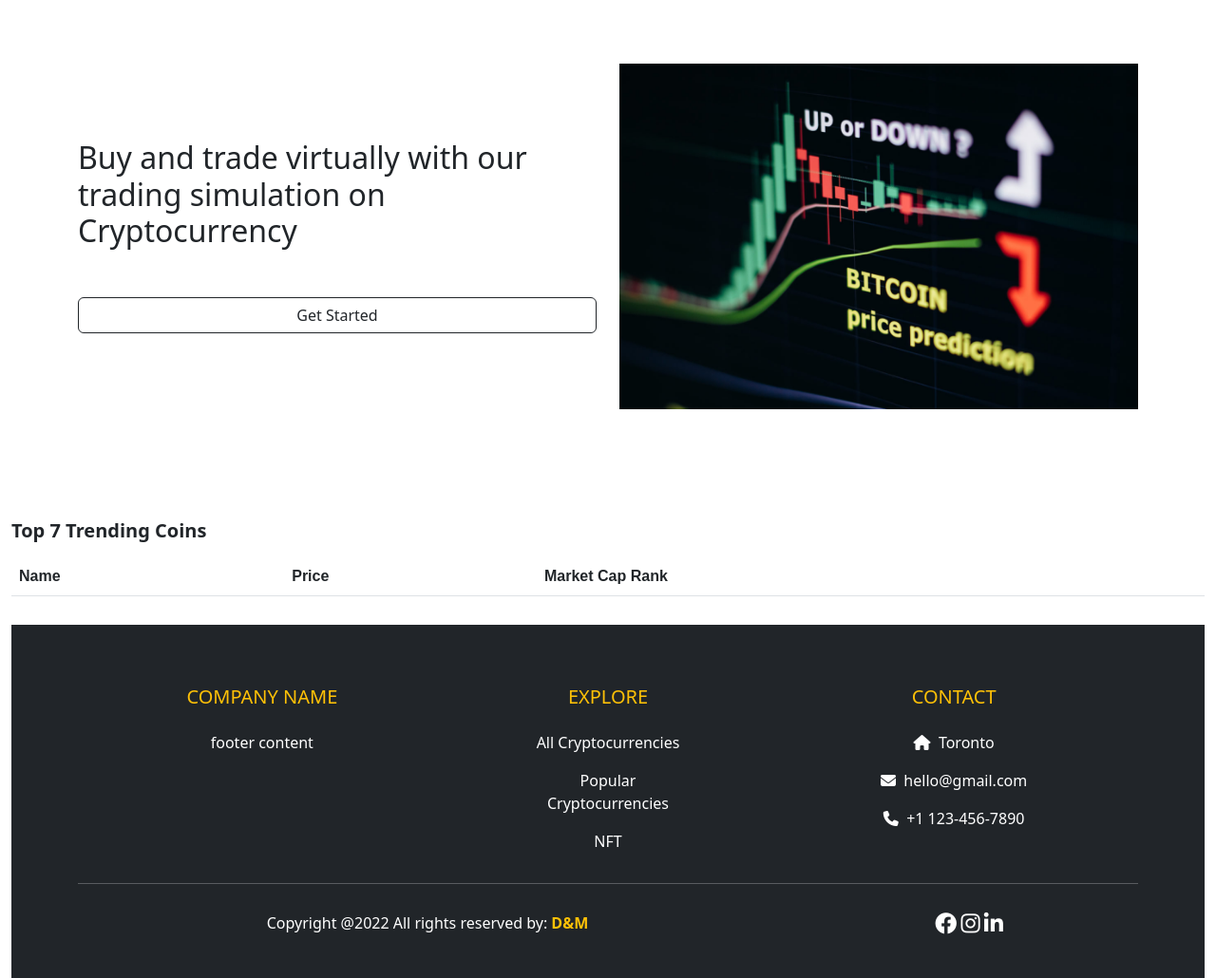
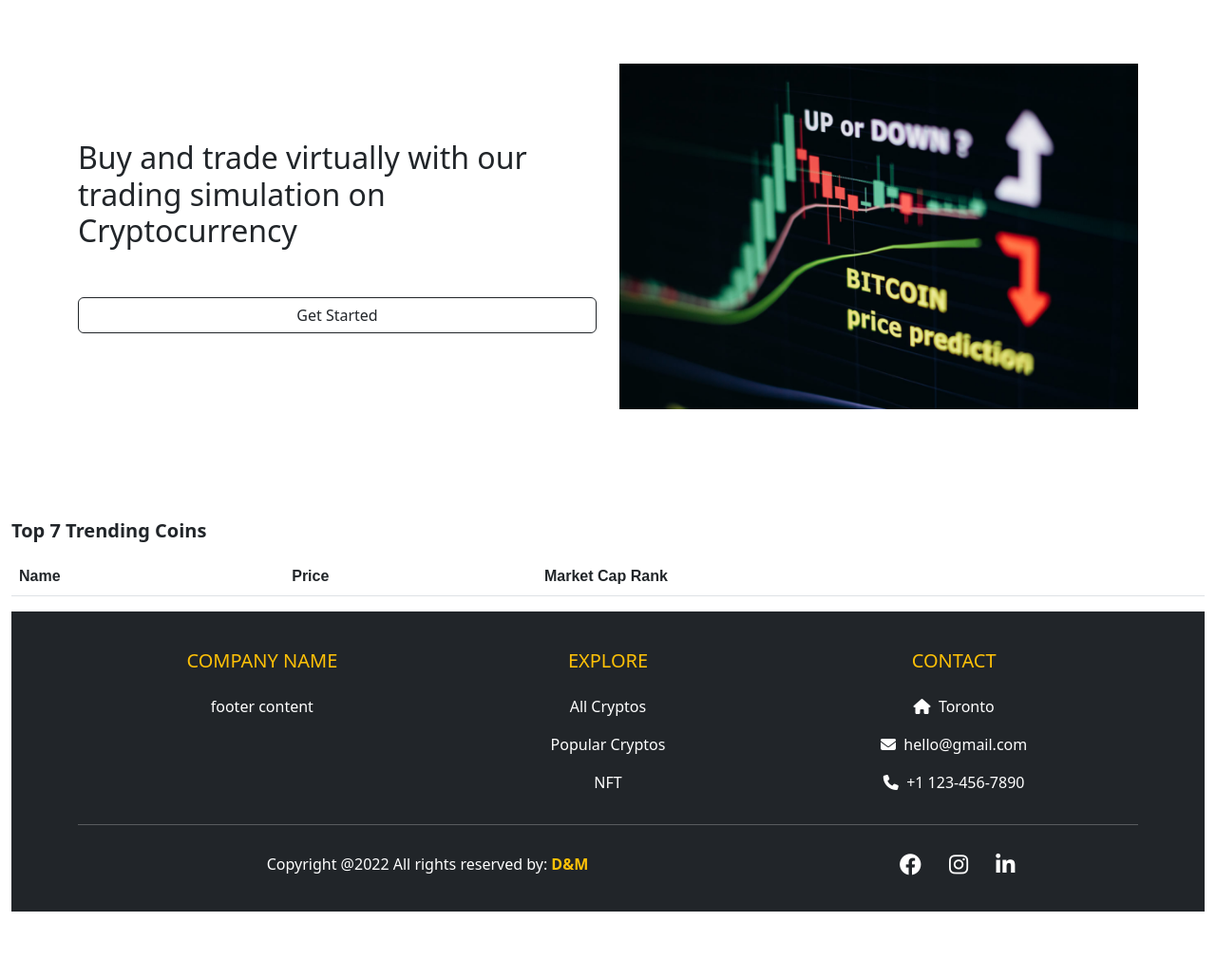
Before and after one commit to rkawk1234/crypto, a Django app: page / in a window 1280 px wide. Shown: the part 57-1087 px from the top of the page at 95% size. After the commit the page ends 1017 px from the top, so only its background shows below. Run offline with Django 4.2, Linux system fonts and the light colour scheme; lists and menus that the app fills with data are empty; some libraries are stand-ins or nearby versions.

Commit message:
footer renewed

```diff
--- a/django/base/templates/base/footer.html
+++ b/django/base/templates/base/footer.html
@@ -1,6 +1,6 @@
 {% load static %}
 
-<footer class="bg-dark text-white pt-5 pb-4 absolute-bottom" style="margin-top: 30px;">
+<footer class="bg-dark text-white pt-4 pb-3 absolute-bottom">
     <div class="container text-center text-md-left">
         <div class="row text-center text-md-left">
             <div class="col-md-3 col-lg-3 col-xl-3 mx-auto mt-3">
@@ -10,8 +10,8 @@
 
             <div class="col-md-2 col-lg-2 col-xl-2 mx-auto mt-3">
                 <h5 class="text-uppercase mb-4 font-weight-bold text-warning">Explore</h5>
-                <p><a href="#" class="text-white" style="text-decoration: none;">All Cryptocurrencies</a></p>
-                <p><a href="#" class="text-white" style="text-decoration: none;">Popular Cryptocurrencies</a></p>
+                <p><a href="#" class="text-white" style="text-decoration: none;">All Cryptos</a></p>
+                <p><a href="#" class="text-white" style="text-decoration: none;">Popular Cryptos</a></p>
                 <p><a href="#" class="text-white" style="text-decoration: none;">NFT</a></p>
             </div>
 
@@ -36,13 +36,13 @@
                 <div class="text-center text-md-right">
                     <ul class="list-unstyled list-inline">
                         <li style="display:inline">
-                            <a href="#" class="btn-floating btn-sm text-white" style="font-size: 23px;"><i class="fab fa-facebook"></i></a>
+                            <a href="#" class="btn-floating btn-sm text-white" style="font-size: 23px; padding-right: 25px;"><i class="fab fa-facebook"></i></a>
                         </li>
                         <li style="display:inline">
-                            <a href="#" class="btn-floating btn-sm text-white" style="font-size: 23px;"><i class="fab fa-instagram"></i></a>
+                            <a href="#" class="btn-floating btn-sm text-white" style="font-size: 23px; padding-right: 25px;"><i class="fab fa-instagram"></i></a>
                         </li>
                         <li style="display:inline">
-                            <a href="#" class="btn-floating btn-sm text-white" style="font-size: 23px;"><i class="fab fa-linkedin-in"></i></a>
+                            <a href="#" class="btn-floating btn-sm text-white" style="font-size: 23px; padding-right: 25px;"><i class="fab fa-linkedin-in"></i></a>
                         </li>
                     </ul>
                 </div>
--- a/django/base/templates/base/static/style.css
+++ b/django/base/templates/base/static/style.css
@@ -1,8 +1,9 @@
 
 
 .container-fluid{
-    width: 100%;
-    height: 100vh;
+    min-width: 100%;
+    min-height: 100vh;
+    position: relative;
 
     /* background-image: url(images/background3.jpg); */
     background-position: center;
```
